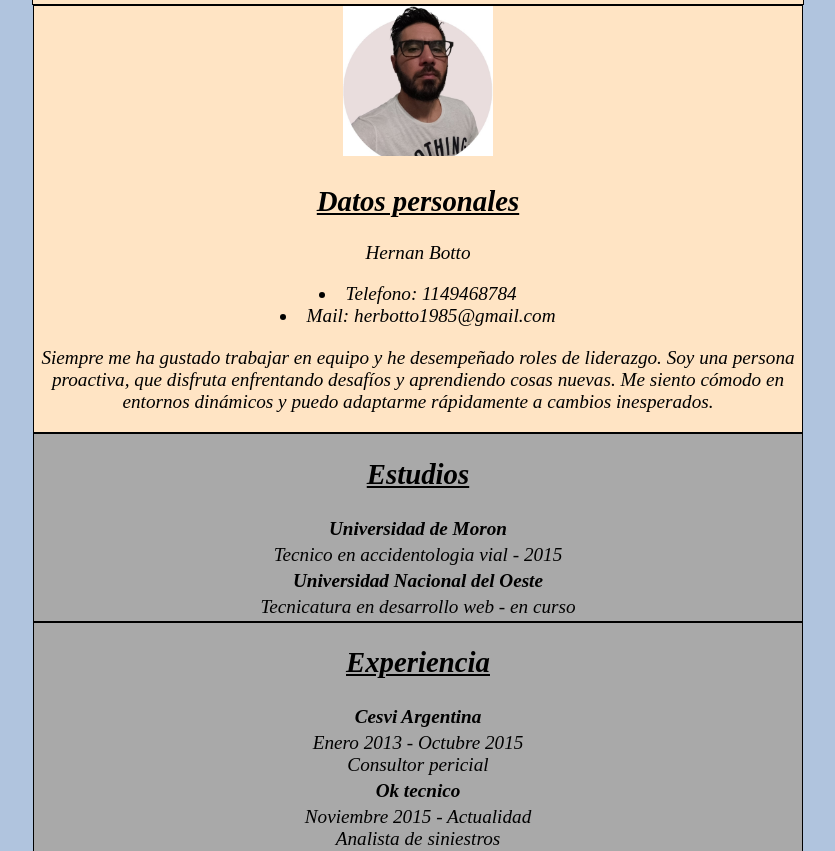
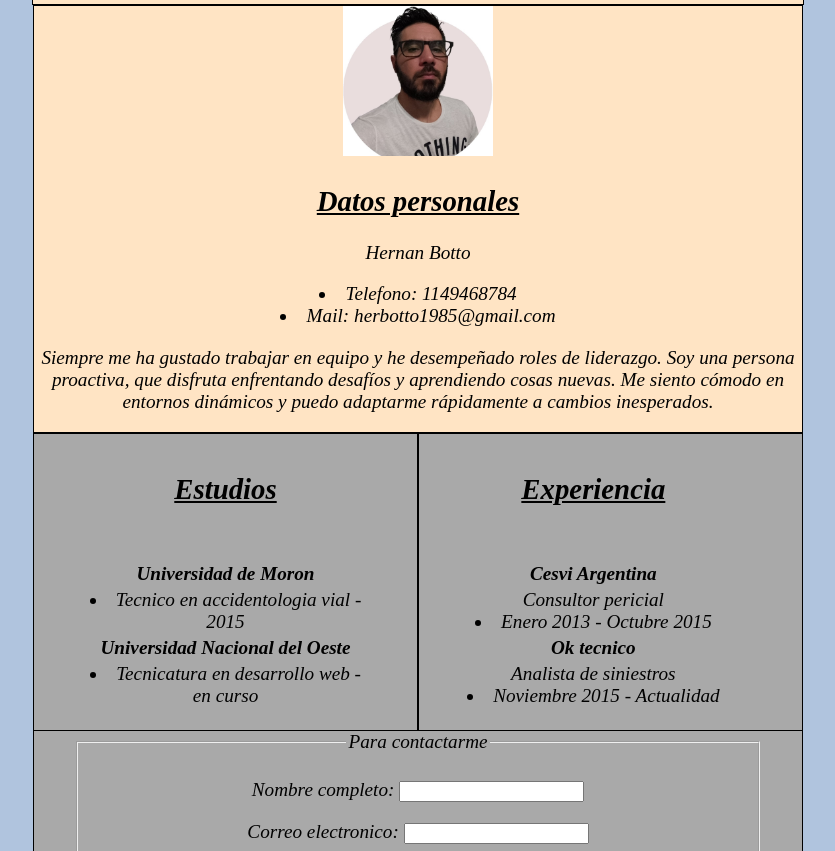
Before and after one commit to her85/ProWeb, a plain HTML site: page proyectoCv/index.html in a window 1280 px wide. Shown: the part 100-951 px from the top of the page, without its empty margins (222-1057 px from the left). Drawn offline with Linux system fonts and the light colour scheme.

Commit message:
final commit

```diff
--- a/proyectoCv/estilo.css
+++ b/proyectoCv/estilo.css
@@ -24,20 +24,35 @@ img {
     height: 150px;
 }
 
+table {
+    margin: 15px;
+    padding: 30px;
+}
+
 
 #contenedor {
     width: 770px;
     margin: auto;
 }
 
-#gris {
+.gris {
     background-color: darkgrey;
+    border: 1px solid black;
+    text-align: center;
+    float: left;
+    width: 383px;
+    height: 296px;
+}
+
+.blanco {
+    background-color: bisque;
     border: 1px solid black;
     text-align: center;
 }
 
-#blanco {
-    background-color: bisque;
+.formulario {
+    background-color: darkgrey;
     border: 1px solid black;
     text-align: center;
+    padding: 40px;
 }
--- a/proyectoCv/index.html
+++ b/proyectoCv/index.html
@@ -14,7 +14,7 @@
 <body>
 
     <div id="contenedor">
-        <div id="blanco">
+        <div class="blanco">
             <div>
                 <img src="Imagen/Perfil.jpg" alt="foto cv">
             </div>
@@ -45,8 +45,8 @@
         </div>
 
 
-        <div id="gris">
-            <table style="margin: auto;">
+        <div class="gris">
+            <table>
                 <caption>
                     <h2>
                         Estudios
@@ -59,7 +59,9 @@
                 </tr>
                 <tr>
                     <td>
-                        Tecnico en accidentologia vial - 2015
+                        <li>
+                            Tecnico en accidentologia vial - 2015
+                        </li>
                     </td>
                 </tr>
                 <tr>
@@ -69,14 +71,16 @@
                 </tr>
                 <tr>
                     <td>
-                        Tecnicatura en desarrollo web - en curso
+                        <li>
+                            Tecnicatura en desarrollo web - en curso
+                        </li>
                     </td>
                 </tr>
             </table>
         </div>
 
-        <div id="gris">
-            <table style="margin: auto;">
+        <div class="gris">
+            <table>
                 <caption>
                     <h2>
                         Experiencia
@@ -89,8 +93,10 @@
                 </tr>
                 <tr>
                     <td>
-                        Enero 2013 - Octubre 2015 <br>
                         Consultor pericial
+                        <li>
+                            Enero 2013 - Octubre 2015
+                        </li>
                     </td>
                 </tr>
                 <tr>
@@ -100,15 +106,17 @@
                 </tr>
                 <tr>
                     <td>
-                        Noviembre 2015 - Actualidad <br>
                         Analista de siniestros
+                        <li>
+                            Noviembre 2015 - Actualidad
+                        </li>
                     </td>
                 </tr>
             </table>
         </div>
 
-        <div id="gris">
-            <form action="#">
+        <div>
+            <form action="#" class="formulario">
                 <fieldset>
                     <legend>Para contactarme</legend>
                     <p><label>Nombre completo: <input type="text" name="nombre" /></label></p>
```
